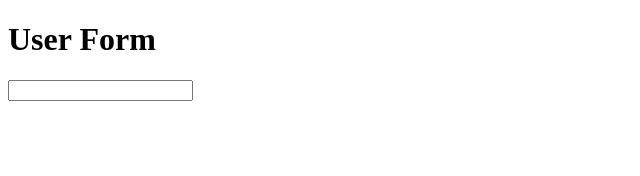
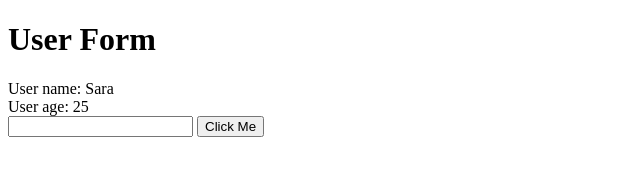
Before and after one commit to hsanchez7934/typescript-web-framework, a website with bundled scripts: page index.html in a window 1280 px wide. Shown: the whole page, without its empty margins (0-640 px from the left). Built offline with nearby package versions, Linux system fonts and the light colour scheme.

Commit message:
Add render, bindEvents, and template methods to UserForm class

```diff
--- a/src/Views/UserForm.ts
+++ b/src/Views/UserForm.ts
@@ -1,20 +1,47 @@
+import {User} from '../models/User';
 
 export class UserForm {
-	constructor(public parent: Element) {}
+	constructor(public parent: Element, public model: User) {}
+
+	eventsMap = (): {[key: string]: () => void} => ({
+		'click:button': this.onButtonClick,
+		'mouseover:h1': this.onHeaderHover
+	})
 
 	template = (): string => {
 		return `
 		<div>
 			<h1>User Form</h1>
+			<div>User name: ${this.model.get('name')}</div>
+			<div>User age: ${this.model.get('age')}</div>
 			<input type="text"/>
+			<button>Click Me</button>
 		</div>
 		`;
+	}
+
+	onButtonClick = (): void => {
+		console.log('test');
+	}
+
+	onHeaderHover = (): void => {
+		console.log('H1 was hovered over');
+	}
+
+	bindEvents = (fragment: DocumentFragment): void => {
+		const eventsMap = this.eventsMap();
+		for (let eventKey in eventsMap) {
+			const [eventName, selector] = eventKey.split(':');
+			fragment.querySelectorAll(selector).forEach(element => {
+				element.addEventListener(eventName, eventsMap[eventKey])
+			})
+		}
 	}
 
 	render = (): void => {
 		const templateElement = document.createElement('template');
 		templateElement.innerHTML = this.template();
-
+		this.bindEvents(templateElement.content)
 		this.parent.append(templateElement.content);
 	}
 }
--- a/src/index.ts
+++ b/src/index.ts
@@ -1,5 +1,9 @@
 import {UserForm} from './views/UserForm';
+import {User} from './models/User';
 
-const userForm = new UserForm(document.getElementById('root'));
+const userForm = new UserForm(
+	document.getElementById('root'),
+	User.buildUser({name: 'Sara', age: 25})
+);
 
 userForm.render();
```
Also changed, not shown: dist/index.html, index.html (line endings or trailing spaces), 2 other files.
